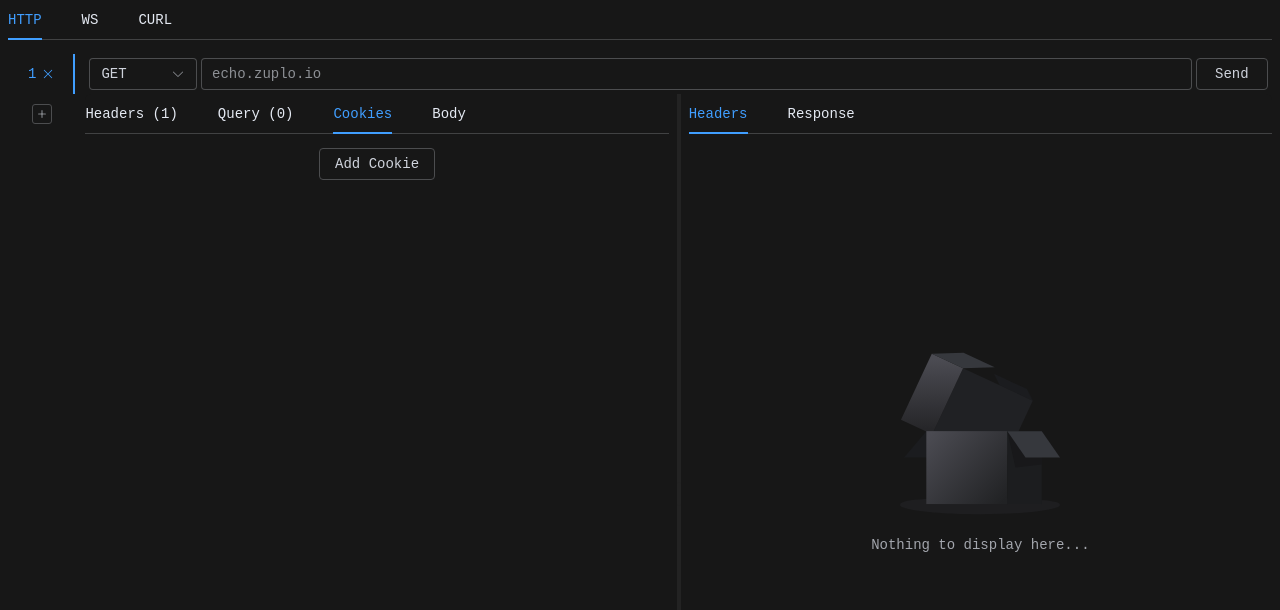
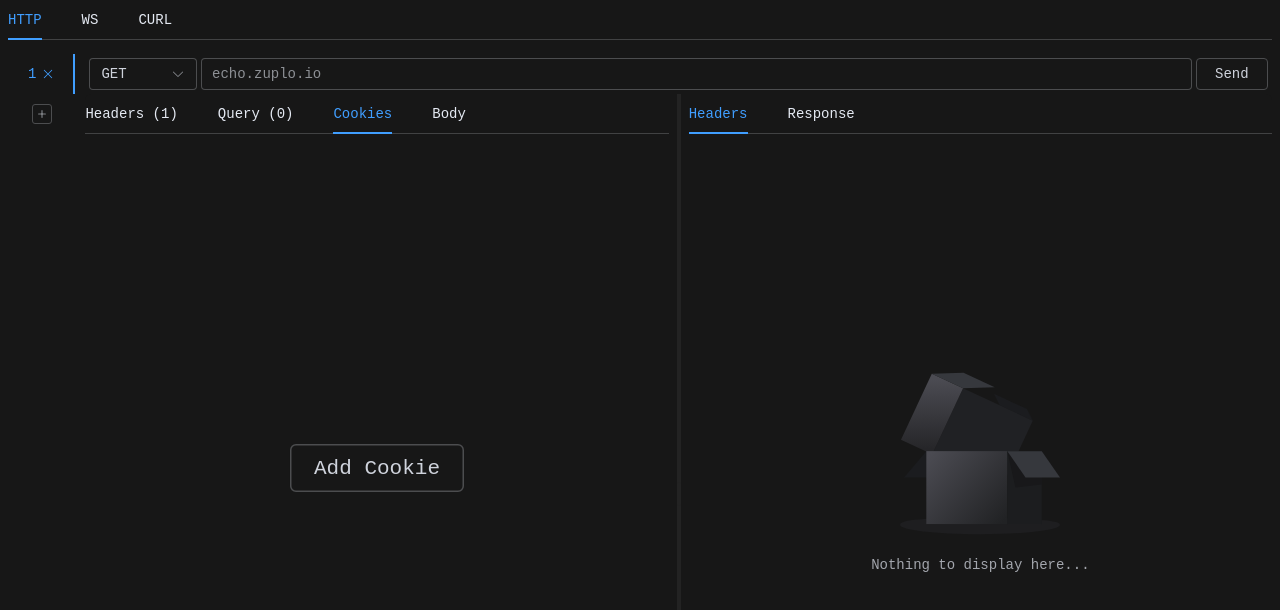
Before and after one commit to lorypelli/FetchTTP, a Vue app in the folder frontend/: page / in a window 1280 px wide. Both pictures are taken after a click on the tab "Cookies". Shown: the top 610 px of the page. Built offline with nearby package versions, Linux system fonts and the light colour scheme; a web font is replaced by a local one; what @imengyu/vue3-context-menu would draw is missing.

Commit message:
fix styles

```diff
--- a/frontend/src/components/Split.vue
+++ b/frontend/src/components/Split.vue
@@ -268,8 +268,8 @@ export default {
                         <ElButton v-on:click="remove('query', index)">-</ElButton>
                     </div>
                 </ElTabPane>
-                <ElTabPane label="Cookies" class="flex justify-center">
-                    <ElButton v-on:click="() => {
+                <ElTabPane label="Cookies" class="flex justify-center items-center h-full">
+                    <ElButton class="scale-150" v-on:click="() => {
         const form = reactive({
             key: '',
             value: '',
@@ -416,7 +416,7 @@ export default {
             <ElTabs class="pl-2">
                 <ElTabPane label="Headers">
                     <ElEmpty
-                        :class="`${Object.keys(props.header).length == 0 ? 'flex' : 'hidden'} justify-center h-scrollbar-partial`"
+                        :class="`${Object.keys(props.header).length == 0 ? 'flex' : 'hidden'} justify-center h-full`"
                         description="Nothing to display here..." />
                     <ElText class="flex justify-center">{{ props.status }}</ElText>
                     <ElDivider v-if="props.status" />
@@ -424,12 +424,12 @@ export default {
                 </ElTabPane>
                 <ElTabPane label="Response">
                     <ElEmpty
-                        :class="`${['', 'null'].includes(props.response.trim()) ? 'flex' : 'hidden'} justify-center h-scrollbar-partial`"
+                        :class="`${['', 'null'].includes(props.response.trim()) ? 'flex' : 'hidden'} justify-center h-full`"
                         description="Nothing to display here..." />
                     <ElText v-if="isText(props.header) && !['', 'null'].includes(props.response.trim())">{{
         props.response }}</ElText>
                     <div
-                        :class="`${isText(props.header) ? 'hidden' : 'flex'} justify-center items-center h-scrollbar-full`">
+                        :class="`${isText(props.header) ? 'hidden' : 'flex'} justify-center items-center h-full`">
                         <img v-if="isImage(props.header)" :src="props.url" />
                         <audio v-if="isAudio(props.header)" :src="props.url" controls></audio>
                         <video v-if="isVideo(props.header)" :src="props.url" controls></video>
--- a/frontend/src/style.css
+++ b/frontend/src/style.css
@@ -61,7 +61,7 @@ span {
 
 .pl-2 > .el-tabs__content, .pr-2 > .el-tabs__content {
     overflow-y: auto;
-    max-height: 80vh;
+    height: 80vh;
 }
 
 .is-left {
--- a/frontend/tailwind.config.js
+++ b/frontend/tailwind.config.js
@@ -8,8 +8,7 @@ export default {
         extend: {
             height: {
                 'max': '100vh',
-                'scrollbar-full': '83.5vh',
-                'scrollbar-partial': '75vh'
+                'full': '80vh'
             }
         },
     },
```
